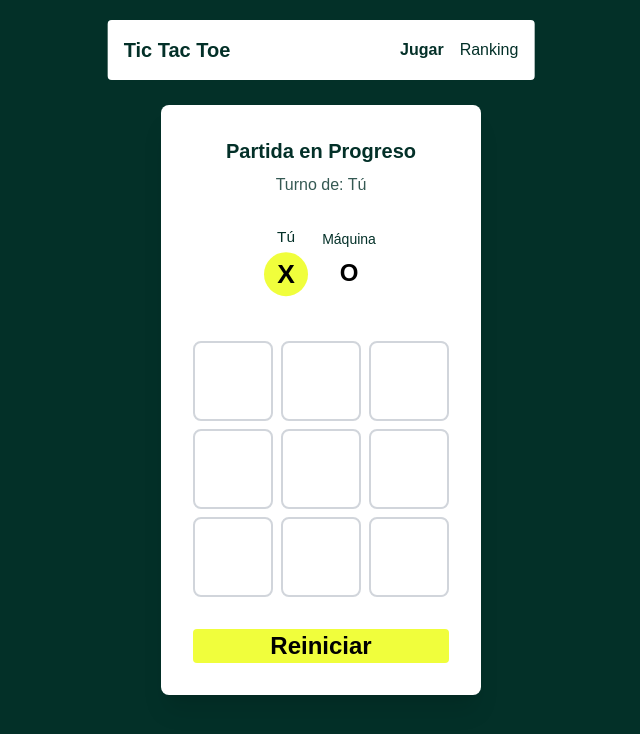
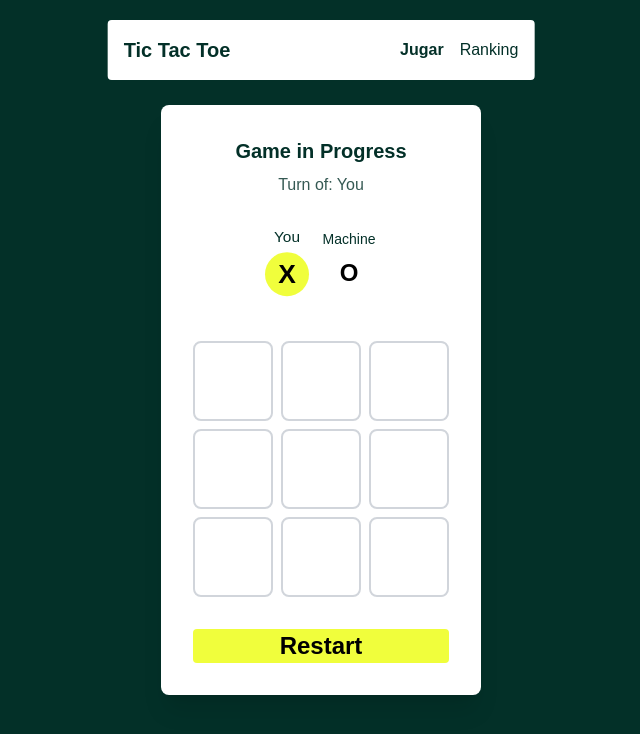
Before and after one commit to adriroca20/3-en-raya, a Next.js app in the folder frontend/: page /tic-tac-toe in a window 1280 px wide. Shown: the top 734 px of the page, without its empty margins (319-959 px from the left). Built offline with nearby package versions, Linux system fonts and the light colour scheme.

Commit message:
fix: fixed languaje and draw message

```diff
--- a/frontend/src/app/ranking/page.tsx
+++ b/frontend/src/app/ranking/page.tsx
@@ -5,8 +5,6 @@ import { useGameResults } from "./hooks/useGameResults";
 
 export default function RankingPage() {
   const { gameResults, error, loading } = useGameResults();
-  console.log(loading);
-  console.log(gameResults);
   if (loading || gameResults.length === 0)
     return (
       <div className="h-[70vh] container mx-auto px-4 py-8 flex items-center justify-center bg-gray-100 rounded-lg">
--- a/frontend/src/app/tic-tac-toe/components/Game.tsx
+++ b/frontend/src/app/tic-tac-toe/components/Game.tsx
@@ -22,7 +22,7 @@ export default function Game() {
             className="bg-accent text-black rounded flex items-center justify-center border border-transparent hover:bg-white hover:border-accent transition-all"
             onClick={handleReset}
           >
-            <span className="text-2xl font-bold">Reiniciar</span>
+            <span className="text-2xl font-bold">Restart</span>
           </button>
         </div>
       </div>
--- a/frontend/src/app/tic-tac-toe/components/GameInfo.tsx
+++ b/frontend/src/app/tic-tac-toe/components/GameInfo.tsx
@@ -8,20 +8,22 @@ export const GameInfo = ({ playerTurn }: GameInfoProps) => {
   return (
     <div className="flex flex-col h-full justify-start items-center gap-4 relative">
       <div className="text-center mb-4">
-        <h2 className="text-xl font-bold text-background mb-2">Partida en Progreso</h2>
+        <h2 className="text-xl font-bold text-background mb-2">
+          Game in Progress
+        </h2>
         <p className="text-md text-background/80">
-          Turno de: {playerTurn === Players.X ? "Tú" : "Máquina"}
+          Turn of: {playerTurn === Players.X ? "You" : "Machine"}
         </p>
       </div>
       <div className="flex items-center gap-4 mb-4">
         <div className={`flex flex-col items-center transition-all duration-300 ${playerTurn === Players.X ? 'scale-110' : ''}`}>
-          <span className="text-sm font-medium mb-1 text-background">Tú</span>
+          <span className="text-sm font-medium mb-1 text-background">You</span>
           <span className={`text-2xl font-bold text-black rounded-full w-10 h-10 flex items-center justify-center ${playerTurn === Players.X ? 'bg-accent' : ''}`}>
             X
           </span>
         </div>
         <div className={`flex flex-col items-center transition-all duration-300 ${playerTurn === Players.O ? 'scale-110' : ''}`}>
-          <span className="text-sm font-medium mb-1 text-background">Máquina</span>
+          <span className="text-sm font-medium mb-1 text-background">Machine</span>
           <span className={`text-2xl font-bold  text-black rounded-full w-10 h-10 flex items-center justify-center ${playerTurn === Players.O ? 'bg-accent' : ''}`}>
             O
           </span>
--- a/frontend/src/app/tic-tac-toe/components/WinnerPopup.tsx
+++ b/frontend/src/app/tic-tac-toe/components/WinnerPopup.tsx
@@ -7,13 +7,13 @@ interface WinnerPopupProps {
 }
 
 export const WinnerPopup = ({ winner, onReset }: WinnerPopupProps) => {
-  if (!winner) return null;
 
   const getMessage = () => {
+    if (!winner) return "Draw! 🤷‍♂️";
     if (winner === Players.X) {
-      return "¡Felicidades! Has ganado la partida 🎉";
+      return "¡You win! 🎉";
     }
-    return "¡La máquina ha ganado! 🤖";
+    return "¡Machine win! 🤖";
   };
 
   const windowWidth = window.innerWidth;
@@ -26,13 +26,13 @@ export const WinnerPopup = ({ winner, onReset }: WinnerPopupProps) => {
         <div className="bg-white rounded-lg p-8 shadow-xl transform transition-all animate-fadeIn">
           <div className="flex flex-col items-center justify-center space-y-4">
             <div className="text-4xl font-bold text-background">
-              ¡Fin del Juego!
+              Game Over
             </div>
             <p className="text-xl text-gray-700 text-center">{getMessage()}</p>
             <div className="mt-2">
               <span
                 className={`text-6xl ${
-                  winner === Players.X ? "text-blue-500" : "text-red-500"
+                  winner === Players.X ? "text-red-500" : "text-blue-500"
                 } font-bold`}
               >
                 {winner}
@@ -44,7 +44,7 @@ export const WinnerPopup = ({ winner, onReset }: WinnerPopupProps) => {
                                  hover:from-blue-600 hover:to-purple-600 transform hover:scale-105 transition-all
                                  focus:outline-none focus:ring-2 focus:ring-purple-500 focus:ring-opacity-50"
             >
-              Jugar de nuevo
+              Play again
             </button>
           </div>
         </div>
```
